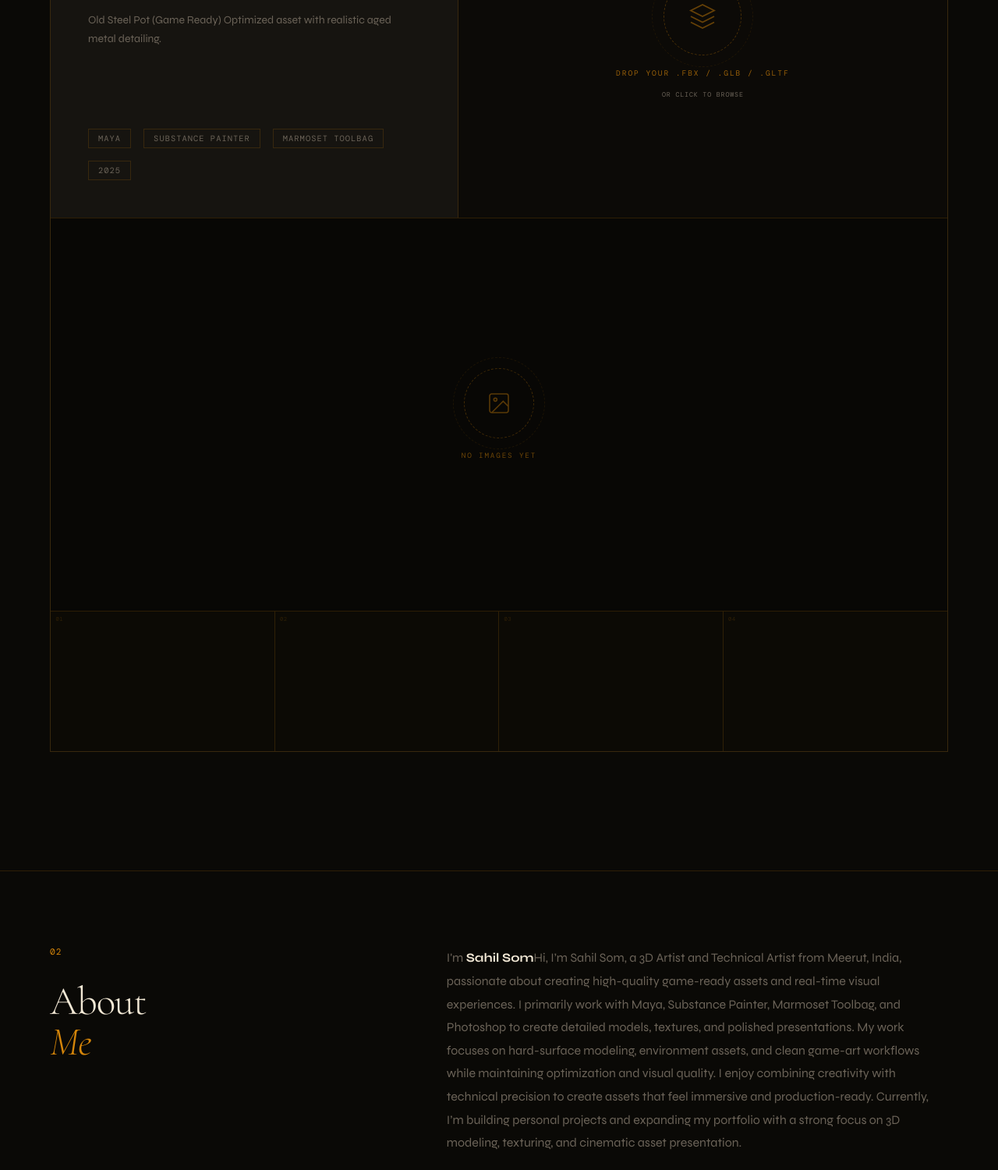
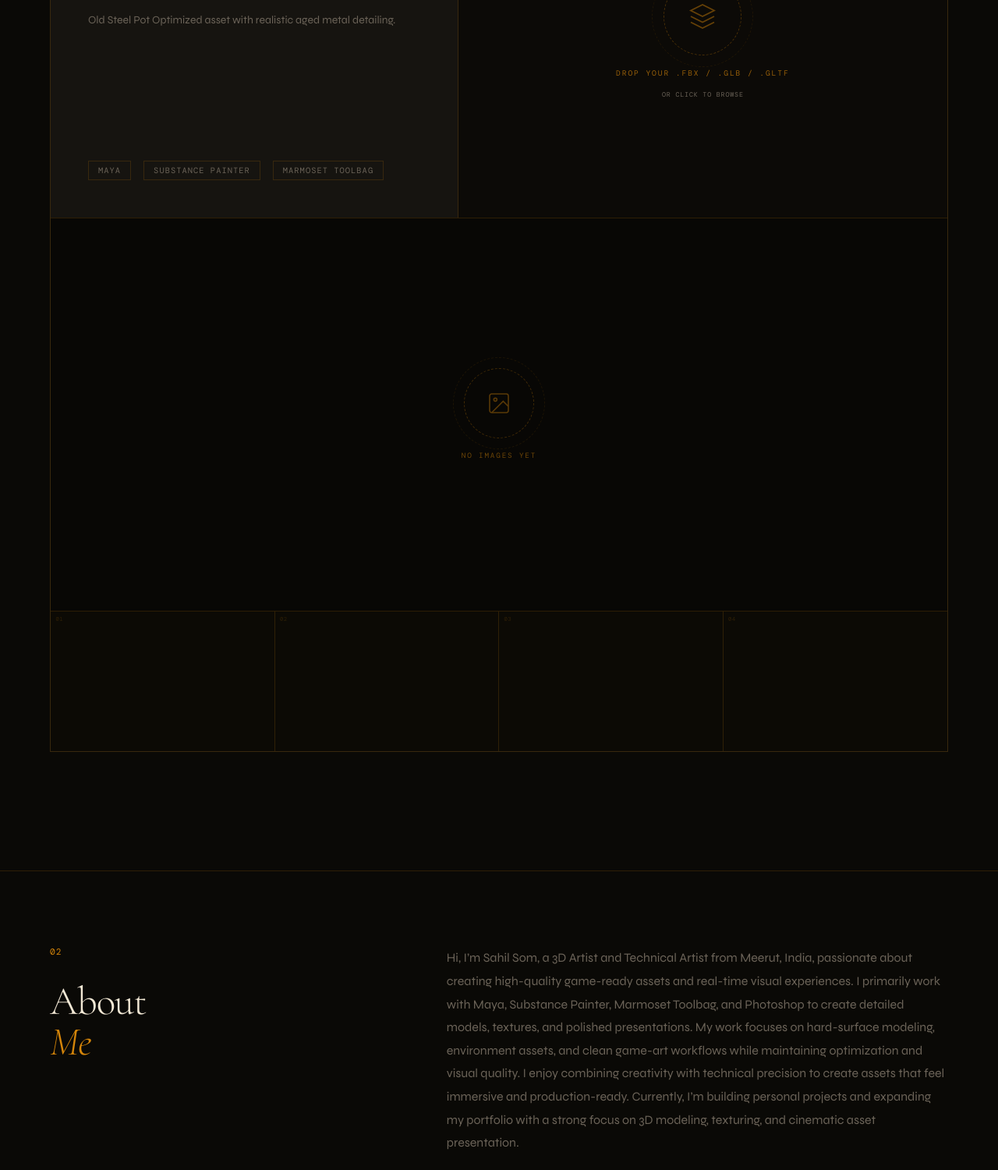
Before and after one commit to BeastFps/portofolio, a website: page portofolio.html in a window 1280 px wide. Shown: the part 3735-5235 px from the top of the page at 78% size. Drawn offline with nearby package versions, Linux system fonts and the light colour scheme; no server answers; a web font is replaced by a local one.

Commit message:
update portfolio

```diff
--- a/portofolio.html
+++ b/portofolio.html
@@ -361,7 +361,7 @@ High Poly Military Cap crafted for realism.</p>
           <p class="project-desc">Forged for the battlefield. Game-ready Kukri featuring Damascus steel, a rugged rubber grip, and subtle battle  wear. Optimized for real-time rendering and modern game pipelines.</p>
         </div>
         <div class="project-meta">
-          <span class="meta-chip">Maya</span><span class="meta-chip">Substance Painter</span><span class="meta-chip">Marmoset Toolbag</span><span class="meta-chip">2024</span>
+          <span class="meta-chip">Maya</span><span class="meta-chip">Substance Painter</span><span class="meta-chip">Marmoset Toolbag</span>
         </div>
       </div>
       <div class="project-viewer" id="viewer-1">
@@ -391,12 +391,12 @@ High Poly Military Cap crafted for realism.</p>
         <div>
           <p class="project-tag">Hard Surface · Sci-Fi</p>
           <h3 class="project-title">Aged<br>Steel Pot</h3>
-          <p class="project-desc">Old Steel Pot (Game Ready)
+          <p class="project-desc">Old Steel Pot
 Optimized asset with realistic aged metal detailing.
  </p>
         </div>
         <div class="project-meta">
-          <span class="meta-chip">Maya</span><span class="meta-chip">Substance Painter</span><span class="meta-chip">Marmoset Toolbag</span><span class="meta-chip">2025</span>
+          <span class="meta-chip">Maya</span><span class="meta-chip">Substance Painter</span><span class="meta-chip">Marmoset Toolbag</span>
         </div>
       </div>
       <div class="project-viewer" id="viewer-2">
@@ -427,7 +427,7 @@ Optimized asset with realistic aged metal detailing.
     <h2 class="section-title" style="font-size:clamp(2rem,4vw,3.5rem)">About<br><em style="font-style:italic;color:var(--amber)">Me</em></h2>
   </div>
   <div class="about-body reveal">
-    <p>I'm <strong>Sahil Som</strong>Hi, I’m Sahil Som, a 3D Artist and Technical Artist from Meerut, India, passionate about creating high-quality game-ready assets and real-time visual experiences. I primarily work with Maya, Substance Painter, Marmoset Toolbag, and Photoshop to create detailed models, textures, and polished presentations.
+    <p>Hi, I’m Sahil Som, a 3D Artist and Technical Artist from Meerut, India, passionate about creating high-quality game-ready assets and real-time visual experiences. I primarily work with Maya, Substance Painter, Marmoset Toolbag, and Photoshop to create detailed models, textures, and polished presentations.
 
 My work focuses on hard-surface modeling, environment assets, and clean game-art workflows while maintaining optimization and visual quality. I enjoy combining creativity with technical precision to create assets that feel immersive and production-ready.
 
```
